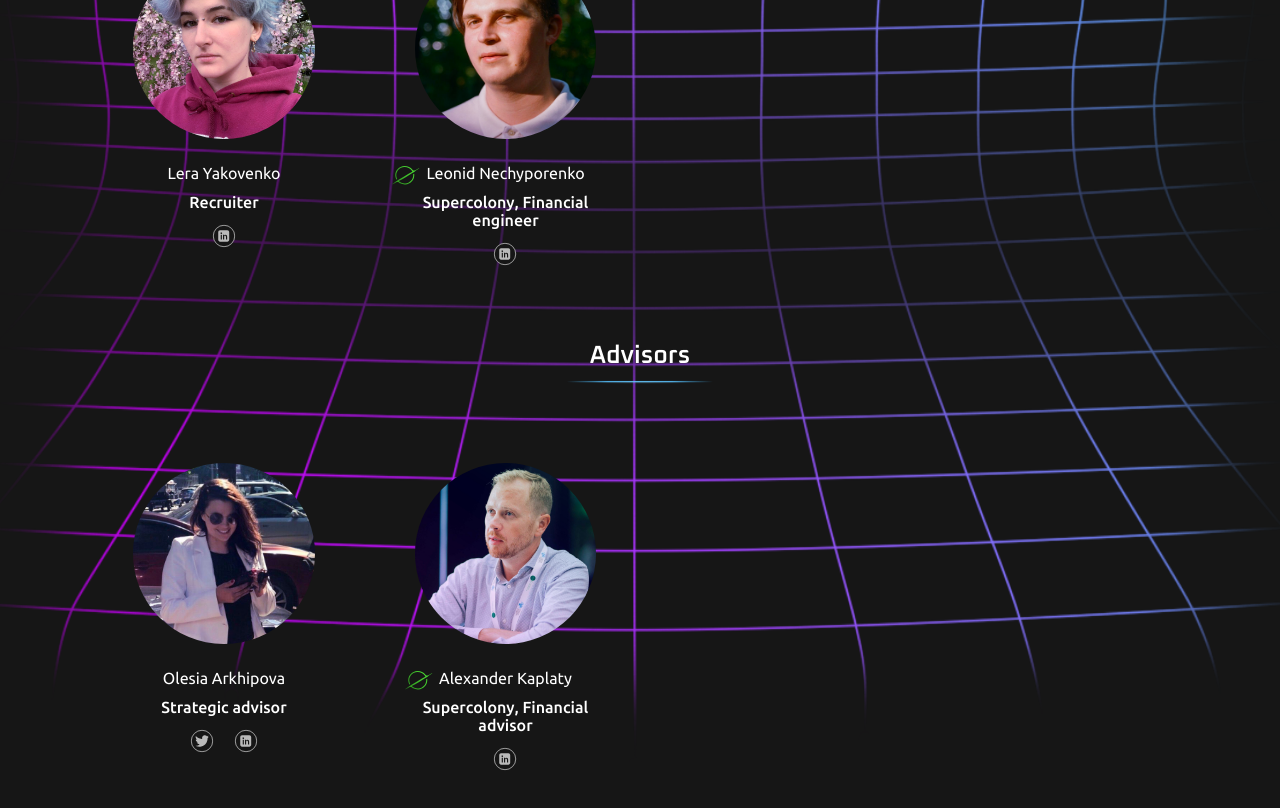
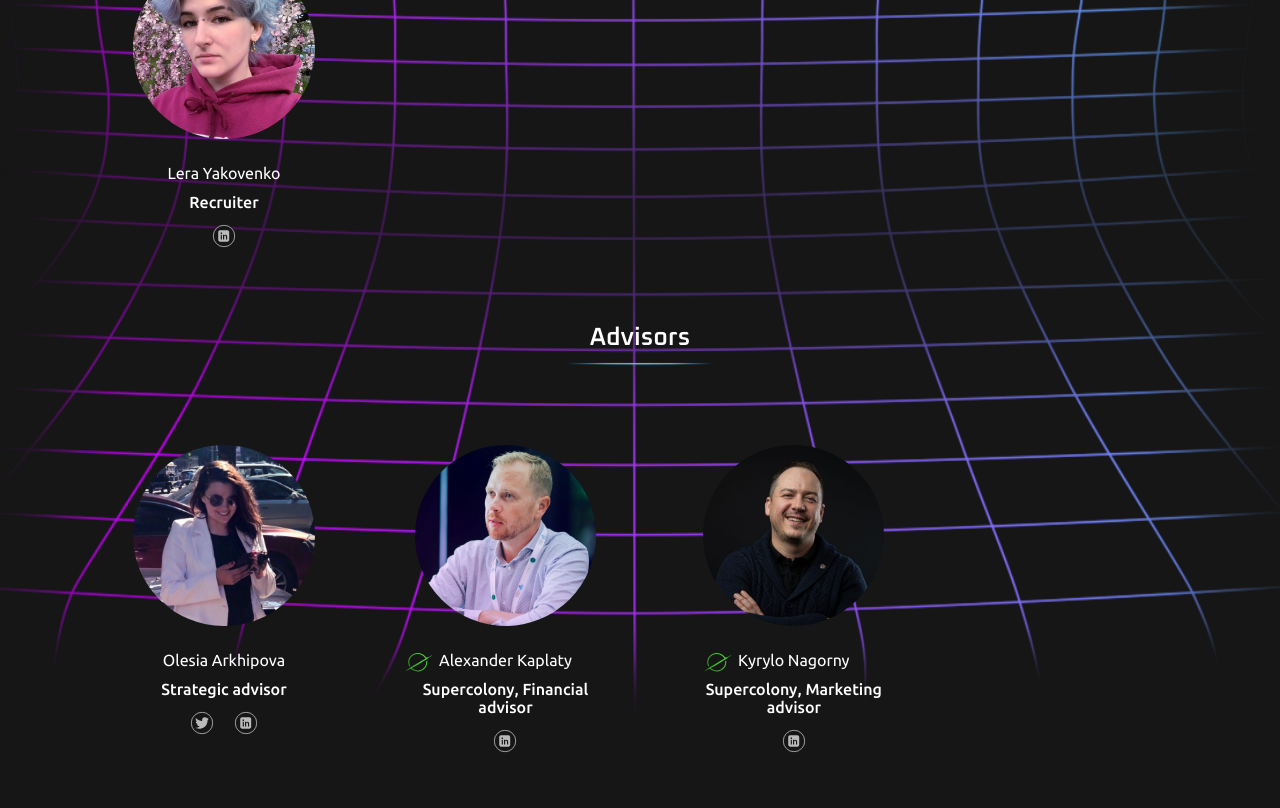
Before and after one commit to LastSymbol0/Asylum-React, a Next.js app: page /team in a window 1280 px wide. Shown: the part 1420-2228 px from the top of the page. Built offline with nearby package versions, Linux system fonts and the light colour scheme.

Commit message:
update litepaper, update team

```diff
--- a/locales/en/translation.json
+++ b/locales/en/translation.json
@@ -387,17 +387,6 @@
                                     "link": "https://www.linkedin.com/in/lera-yakovenko-834691235/"
                                 }
                             ]
-                        },
-                        {
-                            "name": "Leonid Nechyporenko",
-                            "position": "Supercolony, Financial engineer",
-                            "supercolonyMember": true,
-                            "social": [
-                                {
-                                    "name": "linkedin",
-                                    "link": "https://www.linkedin.com/in/leonid-nechyporenko-068848162/"
-                                }
-                            ]
                         }
                     ]
                 },
@@ -431,6 +420,18 @@
                                     "link": "https://www.linkedin.com/in/kaplaty/"
                                 }
                             ]
+                        },
+                        {
+                            "name": "Kyrylo Nagorny",
+                            "position": "Supercolony, Marketing advisor",
+                            "supercolonyMember": true,
+                            "body": "",
+                            "social": [
+                                {
+                                    "name": "linkedin",
+                                    "link": "https://www.linkedin.com/in/%D0%BD%D0%B0%D0%B3%D0%BE%D1%80%D0%BD%D1%8B%D0%B9-%D0%BA%D0%B8%D1%80%D0%B8%D0%BB%D0%BB-3bb2276a/"
+                                }
+                            ]
                         }
                     ]
                 }
--- a/pages-content/team/mainScreen/mainScreen.js
+++ b/pages-content/team/mainScreen/mainScreen.js
@@ -23,8 +23,8 @@ import Lera from './assets/avatars/Lera.jpg'
 import IlliaOk from './assets/avatars/IlliaOkolsk.jpg'
 
 import Olesia from './assets/avatars/Olesia.jpg'
-import Ian from './assets/avatars/Ian.jpg'
-import Nathan from './assets/avatars/Nathan.jpg'
+import Kyrylo from './assets/avatars/Kyrylo.jpeg'
+
 
 
 const avatarsMembers = {
@@ -38,14 +38,12 @@ const avatarsMembers = {
     "Illia Okolskyi": IlliaOk,
     "Horacio Lex": Horacio,
     "Lera Yakovenko": Lera,
-    "Leonid Nechyporenko": Leo,
 }
 
 const avatarsAdvisors = {
     "Olesia Arkhipova": Olesia,
     "Alexander Kaplaty": Alexander,
-    "Ian Arden": Ian,
-    "Nathan Kay": Nathan
+    "Kyrylo Nagorny": Kyrylo,
 }
 
 const MainScreen = () => {
```
Also changed, not shown: pages-content/team/mainScreen/assets/avatars/Kyrylo.jpeg (added), 1 other file (tests, documents, lock files or other folders).
